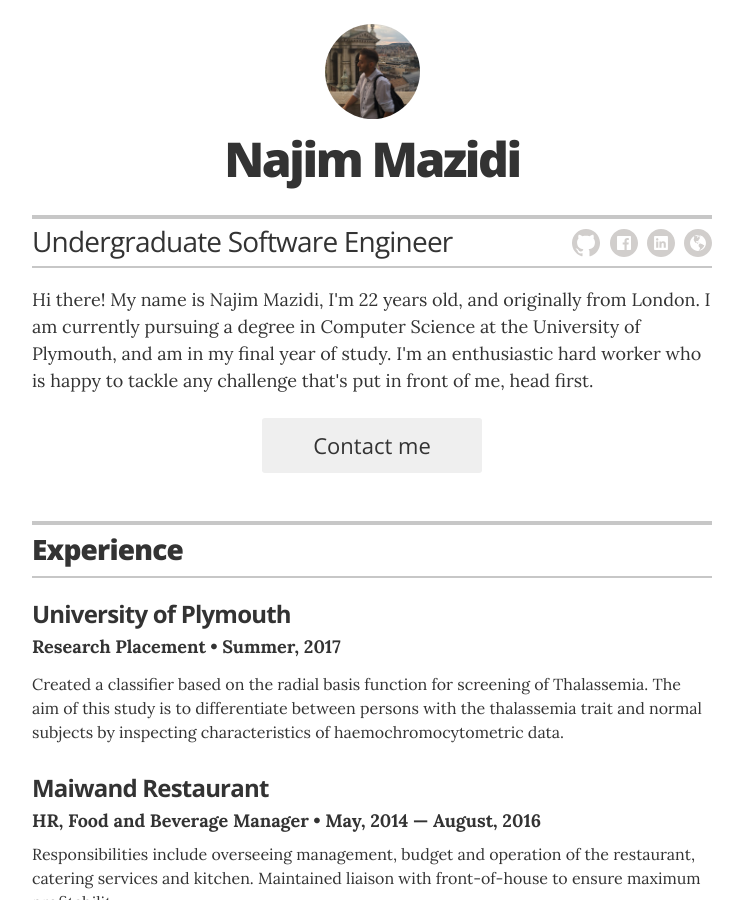
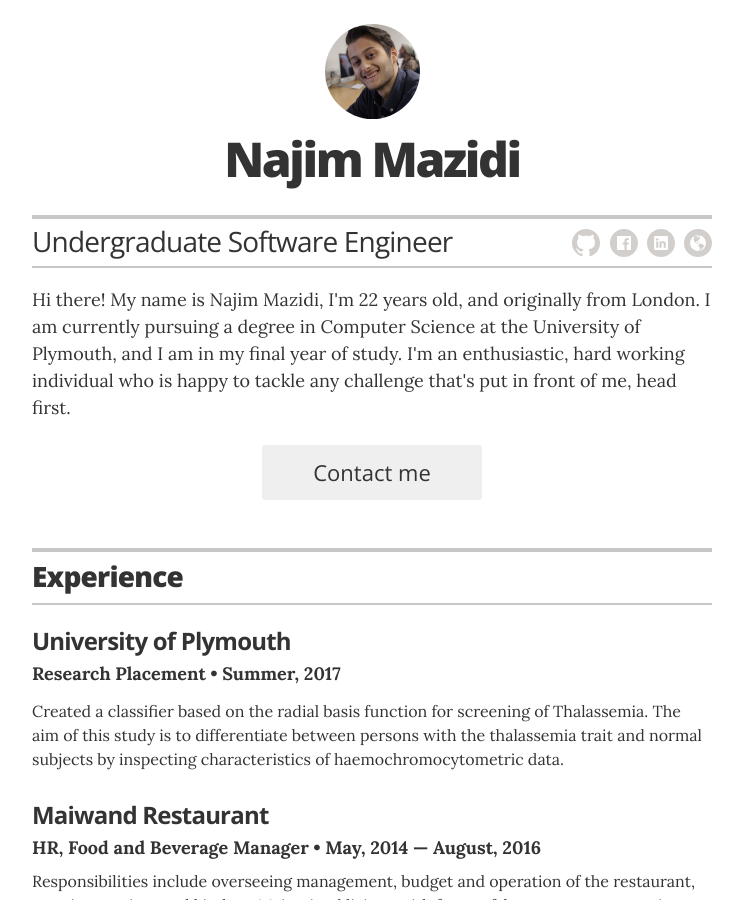
Before and after one commit to nmazidi/nmazidi.github.io, a Jekyll site: the page built from index.html, in a window 1280 px wide and 900 px high. Shown: the whole window, without its empty margins (268-1011 px from the left). Built offline with Jekyll 4.4.1, drawn with Linux system fonts in a browser that asks for light colours.

Commit message:
grammar and avatar

```diff
--- a/_config.yml
+++ b/_config.yml
@@ -16,7 +16,7 @@ resume_contact_email:           "nmazidi95@gmail.com"
 resume_contact_telephone:       "07474306999"
 resume_contact_address:         "Plymouth, Devon, UK"
 resume_header_contact_info: "Plymouth, Devon | 07474306999 | nmazidi95@gmail.com"
-resume_header_intro: "<p>Hi there! My name is Najim Mazidi, I'm 22 years old, and originally from London. I am currently pursuing a degree in Computer Science at the University of Plymouth, and am in my final year of study. I'm an enthusiastic hard worker who is happy to tackle any challenge that's put in front of me, head first.</p>"
+resume_header_intro: "<p>Hi there! My name is Najim Mazidi, I'm 22 years old, and originally from London. I am currently pursuing a degree in Computer Science at the University of Plymouth, and I am in my final year of study. I'm an enthusiastic, hard working individual who is happy to tackle any challenge that's put in front of me, head first.</p>"
 
 # use "yes" to display the email contact button,
 # "no" to display an "I'm not looking for work" message,
```
Also changed, not shown: images/avatar.jpg, images/avataralt.jpg (added).
